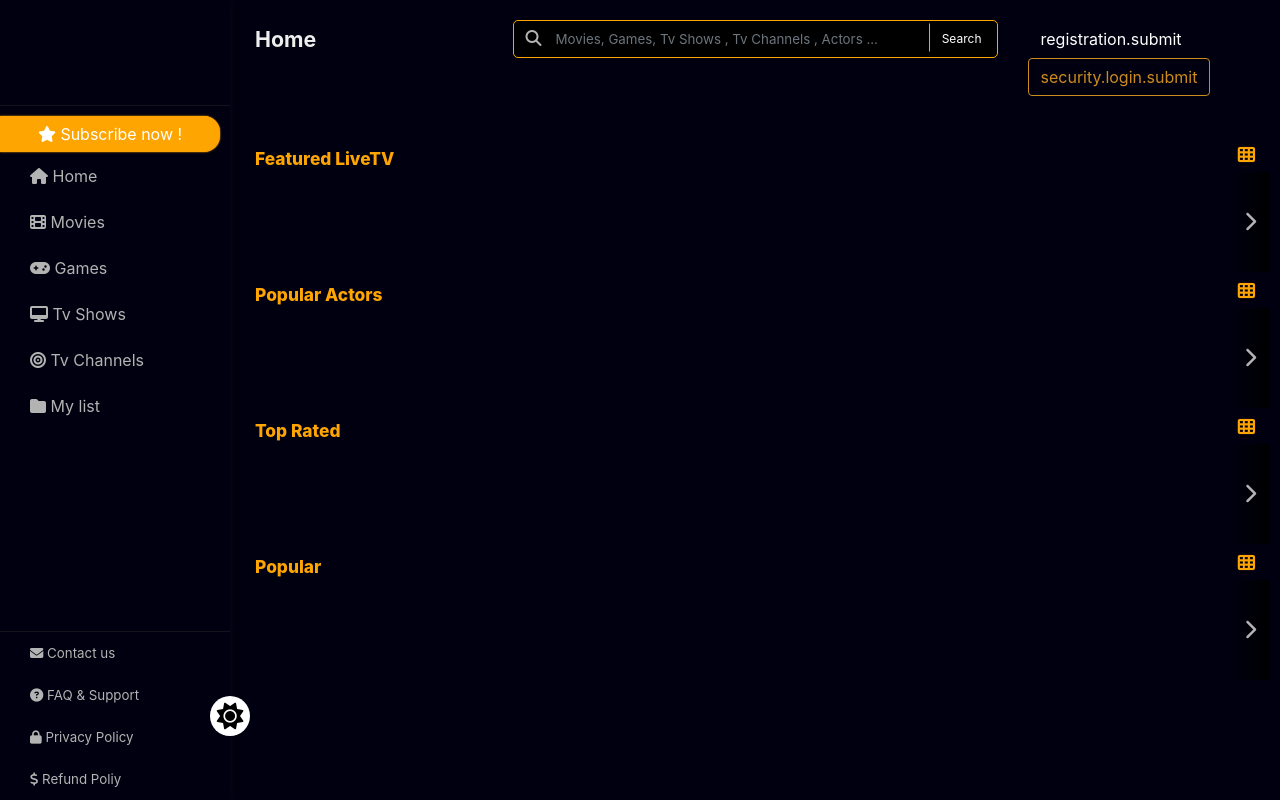
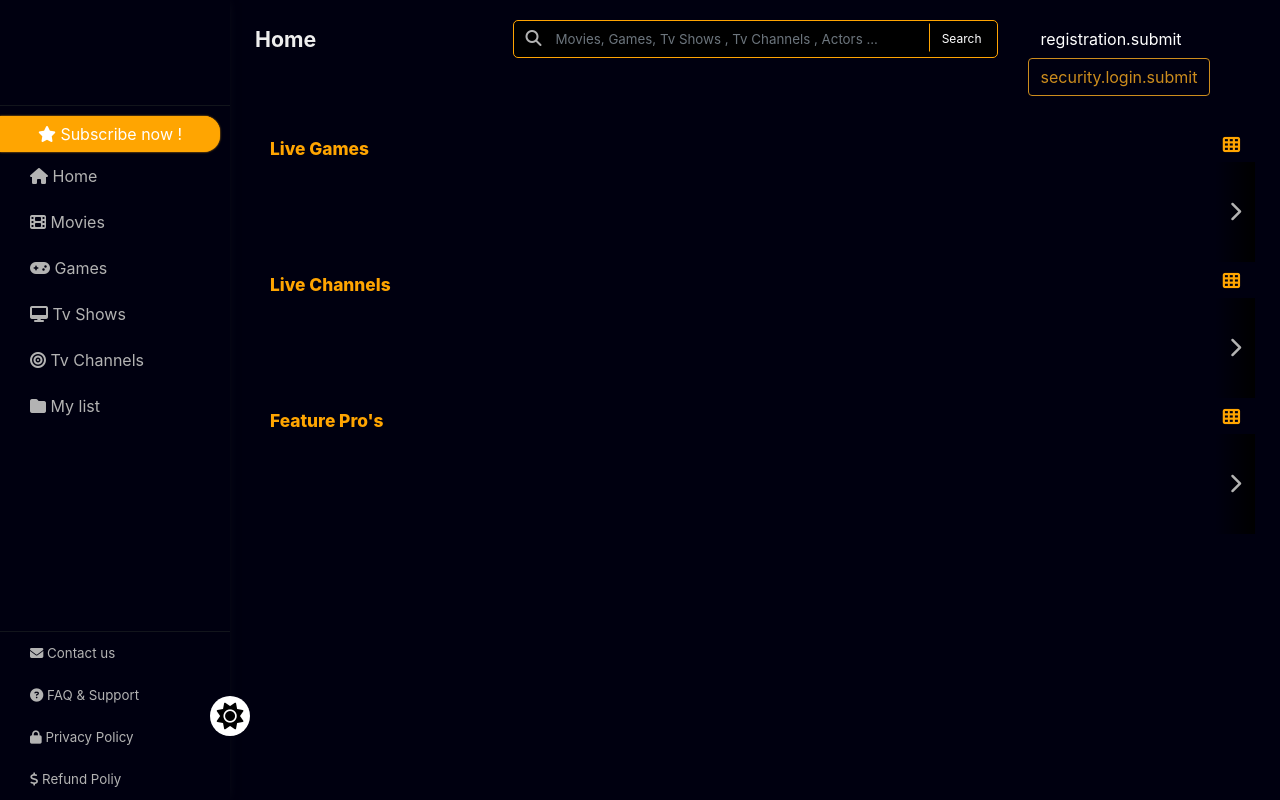
Before and after one commit to coolman-dev425/gamersx.tv, a Symfony app: template src/WebBundle/Resources/views/Home/index.html.twig in a window 1280 px wide. Run offline with Twig, Linux system fonts and the light colour scheme; the template is opened without the code that fills it, so the values that code supplies are empty; some libraries are stand-ins or nearby versions.

Commit message:
Integrate with frontend(Home, Game)

```diff
--- a/src/AppBundle/Controller/LivechannelController.php
+++ b/src/AppBundle/Controller/LivechannelController.php
@@ -79,6 +79,7 @@
                     $temp_channel->setDescription($each_channel->description);
                     $temp_channel->setUrl($each_channel->profile_banner);
                     $temp_channel->setVideoUrl($each_channel->url);
+                    $temp_channel->setViewerCount($each_channel->views);
 
                     $em->persist($temp_channel);
                     $em->flush();
--- a/src/WebBundle/Resources/views/Home/index.html.twig
+++ b/src/WebBundle/Resources/views/Home/index.html.twig
@@ -1,96 +1,28 @@
 {% extends "WebBundle::layout.html.twig" %}
-{% set subtitle =  settings.subtitle %}
-{% set og_description =  settings.sitedescription %}
 {% set og_type =  "website" %}
 {% set og_image =  "null" %}
-{% set keywords =  settings.sitekeywords %}
 {% block title %}Home{% endblock %}
 {% block body %}
 	<div class="row content-section">
 		<div class="col-sm-12 col-md-12" >
-			<div id="myCarousel" class="carousel slide w-100" data-ride="carousel">
-				<ol class="carousel-indicators float-right">
-					{% set index = 0 %}
-					{% for slide in slides %}
-						{% if index == 0 %}
-							<li data-target="#myCarousel" data-slide-to="{{index}}" class="active"></li>
-						{% else %}
-							<li data-target="#myCarousel" data-slide-to="{{index}}" ></li>
-						{% endif %}
-						{% set index = index + 1 %}
+			<div class="col-sm-12 col-md-12 ">
+				<a href="#" class="title-more">
+					<span>Live Games</span>
+					<i class="fa fa-th float-right"></i>
+				</a>
+			</div>
+			<div class="flix-carousel" >
+				<button  class="prev_btn"><i class="fa fa-chevron-left"></i></button>
+				<button  class="next_btn"><i class="fa fa-chevron-right"></i></button>
+				<div class="flix-scroll-x">
+					{% for game in games %}
+						{{ include('WebBundle:Game:game.html.twig',{game:game}) }}
 					{% endfor %}
-				</ol>
-				<div class="carousel-inner w-100" role="listbox">
-					{% set fist = true %}
-					{% for slide in slides %}
-						{% if fist %}
-							<div class="carousel-item active">
-							{% set fist = false %}
-						{% else %}
-							<div class="carousel-item">
-						{% endif %}
-						<div class="col-xxl-5 col-lg-8 col-md-12">
-							<img height="370" width="750" class="img-fluid" src="{{asset(slide.media.link|imagine_filter('slide_thumb_web'))}}">
-							{% if slide.type == 4 %}
-								{% if slide.poster.type == "movie" %}
-									<a href="{{path("wep_movie_view",{id : slide.poster.id, slug : slide.poster.slug})}}" class="carousel-detail">
-								{% elseif slide.poster.type == "serie" %}
-										<a href="{{path("wep_serie_view",{id : slide.poster.id, slug : slide.poster.slug})}}" class="carousel-detail">
-								{% endif %}
-								<div>
-									<h3>{{slide.clear}} <span><i class="fa fa-star"></i> {{slide.poster.imdb}}/10</span></h3>
-									<p>{{ slide.poster.description|length > 180 ? slide.poster.description|slice(0, 180) ~ '...' : slide.poster.description  }}</p>
-									<button ><i class="fa fa-play"></i> <span>Watch Now<span></button>
-									</div>
-								</a>
-							{% elseif slide.type == 3 %}
-								<a href="{{path("wep_channel_view",{id : slide.channel.id, slug : slide.channel.slug})}}"  class="carousel-detail">
-									<div>
-										<h3>{{slide.clear}}</h3>
-										<p>{{slide.channel.description|length > 180 ? slide.channel.description|slice(0, 180) ~ '...' : slide.channel.description}}</p>
-										<button ><i class="fa fa-play"></i> <span>Watch Now<span></button>
-									</div>
-								</a>
-							{% elseif slide.type == 1 %}
-								<a href="{{slide.url}}"  class="carousel-detail">
-									<div>
-										<h3>{{slide.clear}}</h3>
-										<button ><i class="fas fa-globe"></i> <span>Visit Now<span></button>
-									</div>
-								</a>
-							{% elseif slide.type == 5 %}
-								<a href="{{path("wep_poster_filter",{genre : slide.genre.title, order : "newest"})}}"  class="carousel-detail">
-									<div>
-										<h3>{{slide.clear}}</h3>
-										<button ><i class="fas fa-stream"></i> <span>Explore Now<span></button>
-									</div>
-								</a>
-							{% elseif slide.type == 2 %}
-								<a href="{{path("wep_channel_index",{category : slide.category.title,country: "all", order : "newest"})}}"  class="carousel-detail">
-									<div>
-										<h3>{{slide.clear}}</h3>
-										<button ><i class="fas fa-stream"></i> <span>Explore Now<span></button>
-									</div>
-								</a>
-							{% endif %}
-							</div>
-						</div>
-					{% endfor %}
-					</div>
 				</div>
 			</div>
-			{% if settings.homebannertype == "image"%}
-				<div class="col-sm-12 col-md-12 ads-element">
-					<img src="{{settings.homebanner}}">
-				</div>
-			{% elseif settings.homebannertype =="code" %}
-				<div class="col-sm-12 col-md-12">
-					{{settings.homebanner}}
-				</div>
-			{% endif %}
 			<div class="col-sm-12 col-md-12 ">
-				<a href="{{path("wep_channel_index",{country:"all",category: "all",order:"views"})}}" class="title-more">
-					<span>Featured LiveTV</span>
+				<a href="#" class="title-more">
+					<span>Live Channels</span>
 					<i class="fa fa-th float-right"></i>
 				</a>
 			</div>
@@ -99,13 +31,13 @@
 				<button  class="next_btn"><i class="fa fa-chevron-right"></i></button>
 				<div class="flix-scroll-x">
 					{% for channel in channels %}
-						{{ include('WebBundle:Channel:channel.html.twig',{poster:channel}) }}
+						{{ include('WebBundle:Livechannel:livechannel.html.twig',{channel:channel}) }}
 					{% endfor %}
 				</div>
 			</div>
 			<div class="col-sm-12 col-md-12 ">
-				<a href="{{path("wep_actor_index")}}" class="title-more">
-					<span>Popular Actors</span>
+				<a href="#" class="title-more">
+					<span>Feature Pro's</span>
 					<i class="fa fa-th float-right"></i>
 				</a>
 			</div>
@@ -113,75 +45,10 @@
 				<button  class="prev_btn"><i class="fa fa-chevron-left"></i></button>
 				<button  class="next_btn"><i class="fa fa-chevron-right"></i></button>
 				<div class="flix-scroll-x">
-					{% for actor in actors %}
-						{{ include('WebBundle:Actor:actor.html.twig',{actor:actor}) }}
+					{% for feature in features %}
+						{{ include('WebBundle:Feature:feature.html.twig',{feature:feature}) }}
 					{% endfor %}
 				</div>
 			</div>
-			<div class="col-sm-12 col-md-12 ">
-				<a href="{{path("wep_poster_filter",{genre: "all",order:"rating"})}}" class="title-more">
-					<span>Top Rated</span>
-					<i class="fa fa-th float-right"></i>
-				</a>
-			</div>
-			<div class="flix-carousel" >
-				<button  class="prev_btn"><i class="fa fa-chevron-left"></i></button>
-				<button  class="next_btn"><i class="fa fa-chevron-right"></i></button>
-				<div class="flix-scroll-x">
-					{% for poster in bestrated %}
-						{% if poster.type == "movie" %}
-							{{ include('WebBundle:Movie:movie.html.twig',{poster:poster}) }}
-						{% else %}
-							{{ include('WebBundle:Serie:serie.html.twig',{poster:poster}) }}
-						{% endif %}
-					{% endfor %}
-				</div>
-			</div>
-			<div class="col-sm-12 col-md-12 ">
-				<a href="{{path("wep_poster_filter",{genre: "all",order:"views"})}}" class="title-more">
-					<span>Popular</span>
-					<i class="fa fa-th float-right"></i>
-				</a>
-			</div>
-			<div class="flix-carousel" >
-				<button  class="prev_btn"><i class="fa fa-chevron-left"></i></button>
-				<button  class="next_btn"><i class="fa fa-chevron-right"></i></button>
-				<div class="flix-scroll-x">
-					{% for poster in popular %}
-						{% if poster.type == "movie" %}
-							{{ include('WebBundle:Movie:movie.html.twig',{poster:poster}) }}
-						{% else %}
-							{{ include('WebBundle:Serie:serie.html.twig',{poster:poster}) }}
-						{% endif %}
-					{% endfor %}
-				</div>
-			</div>
-			{% for genre in genres %}
-				<div class="col-sm-12 col-md-12 ">
-					<a href="{{path("wep_poster_filter",{genre: genre.title,order:"newest"})}}" class="title-more">
-						<span>{{genre.title}}</span>
-						<i class="fa fa-th float-right"></i>
-					</a>
-				</div>
-				<div class="flix-carousel" >
-					<button  class="prev_btn"><i class="fa fa-chevron-left"></i></button>
-					<button  class="next_btn"><i class="fa fa-chevron-right"></i></button>
-					<div class="flix-scroll-x">
-					{% set max = 1 %}
-					{% for poster in genre.posters %}
-						{% if poster.enabled == true %}
-							{% if max < 16 %}
-								{% if poster.type == "movie" %}
-									{{ include('WebBundle:Movie:movie.html.twig',{poster:poster}) }}
-								{% else %}
-									{{ include('WebBundle:Serie:serie.html.twig',{poster:poster}) }}
-								{% endif %}
-								{% set max = max+1 %}
-							{% endif %}
-						{% endif %}
-					{% endfor %}
-					</div>
-				</div>
-			{% endfor %}
 		</div>
 	{% endblock%}
```
Also changed, not shown: src/AppBundle/Entity/Livechannel.php (+30 -0 lines), src/WebBundle/Controller/HomeController.php (+5 -73 lines), src/WebBundle/Resources/views/Game/game.html.twig (+2 -7 lines), src/WebBundle/Resources/views/Livechannel/livechannel.html.twig (added, +8 -0 lines).
